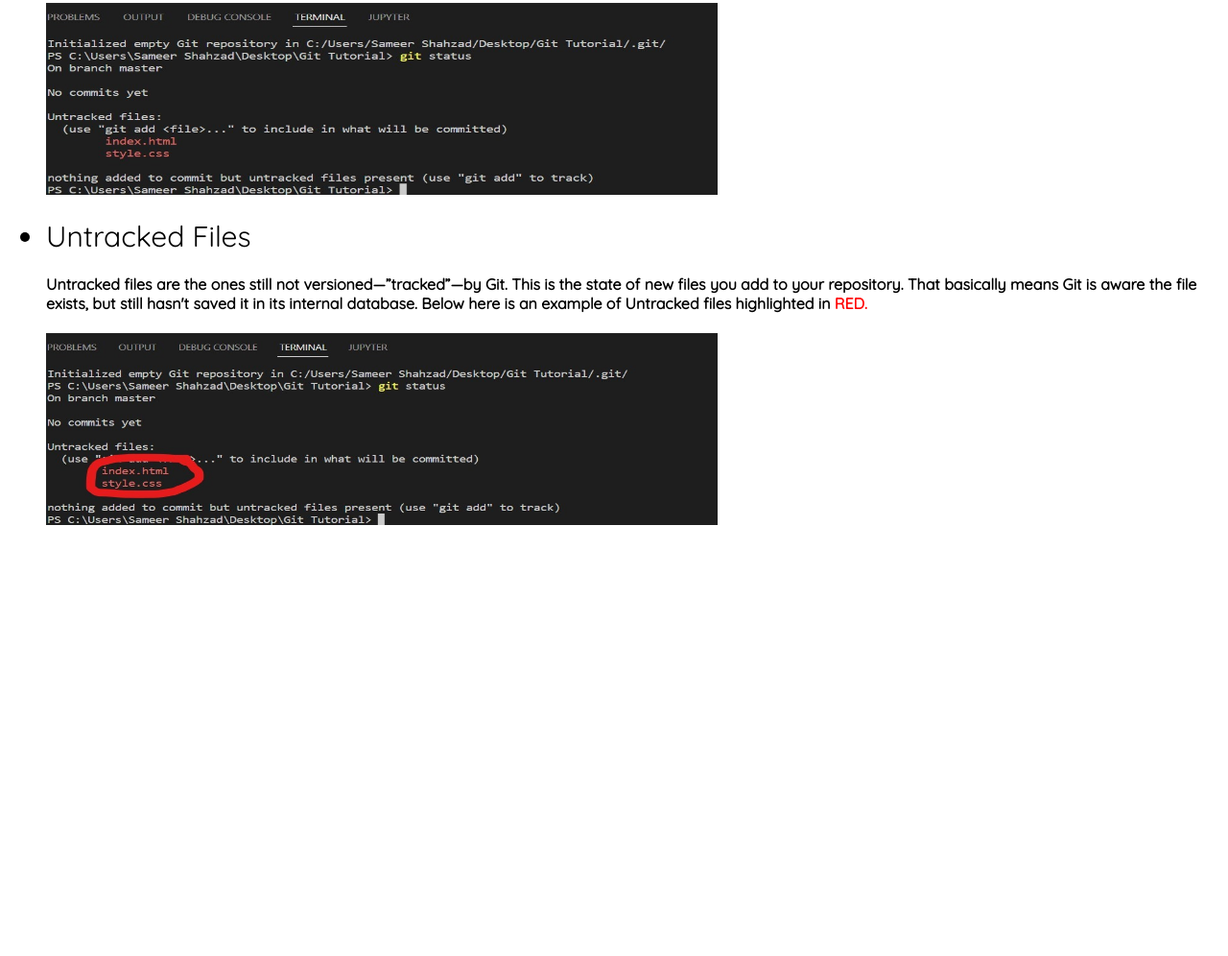
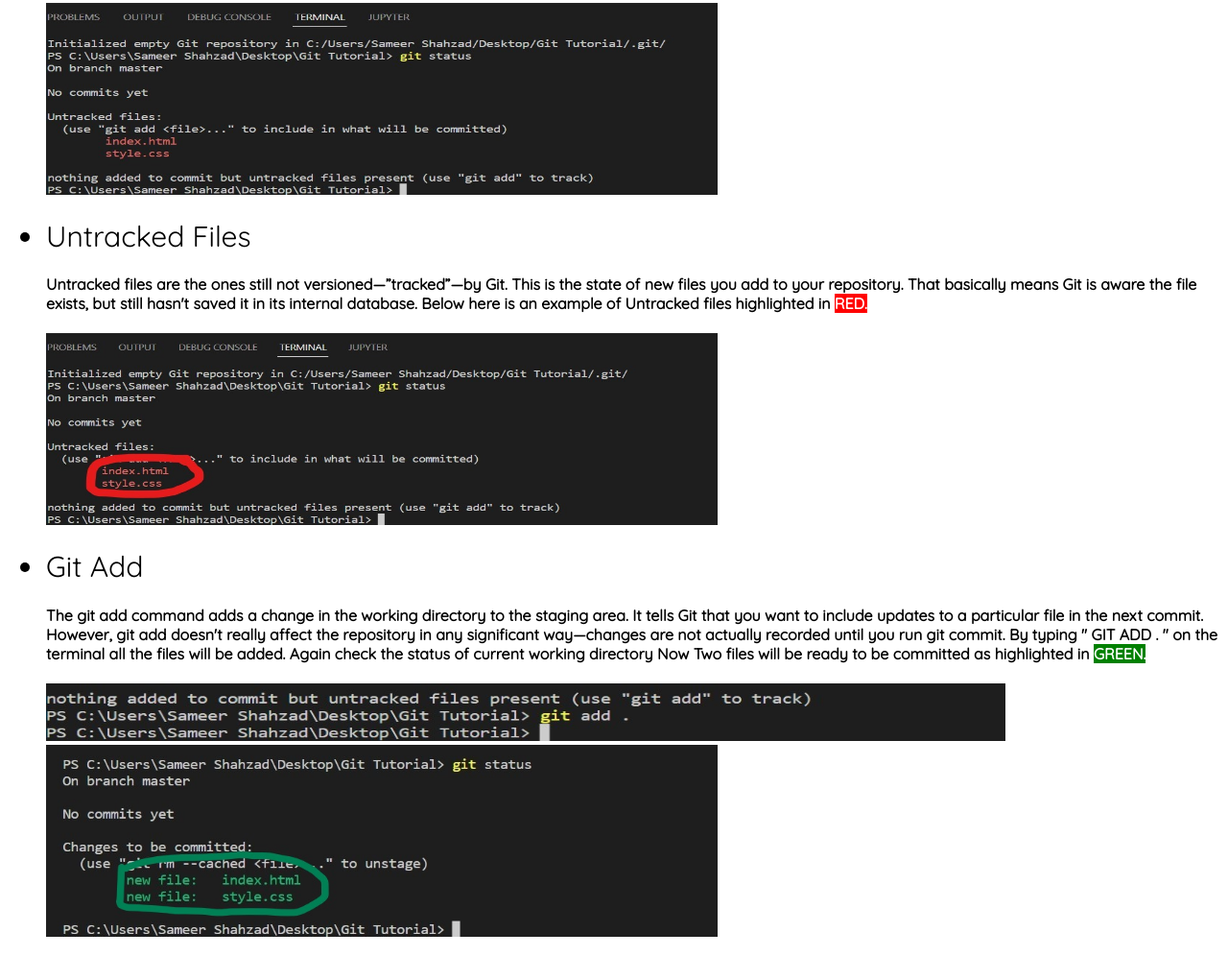
Before and after one commit to SameerShahzad134/BCSF19A030, a plain HTML site: page index.html in a window 1280 px wide. Shown: the part 585-1581 px from the top of the page at 96% size. Before the commit the page ends 1152 px from the top, so only its background shows below. Drawn offline with Linux system fonts and the light colour scheme.

Commit message:
Adding GIT add info in my git teaching page

```diff
--- a/index.html
+++ b/index.html
@@ -19,18 +19,28 @@
         <h4>Git init is a very initial step to make a .GIT folder in your working directory. By just typing GIT INIT
             command you can make a .GIT directory in your project. Below here is an example of GIT INIT command and you
             can see a ".git " folder has been initialized in current working directory.</h4>
-        <img src="/images/git_init.png" class="git-init" alt=""><br>
+        <img src="/images/git_init.png" class="image" alt=""><br>
         <li>Git Status</li>
         <h4>The git status command displays the state of the working directory and the staging area. It lets you see
             which changes have been staged, which haven't, and which files aren't being tracked by Git. Status output
             does not show you any information regarding the committed project history. Below here is an example of GIT
             STATUS command.</h4>
-        <img src="/images/git_status.png" class="git-init" alt=""><br>
+        <img src="/images/git_status.png" class="image" alt=""><br>
         <li>Untracked Files</li>
         <h4> Untracked files are the ones still not versioned—”tracked”—by Git. This is the state of new files you add
             to your repository. That basically means Git is aware the file exists, but still hasn't saved it in its
-            internal database. Below here is an example of Untracked files highlighted in <span style="color: red;">RED.</span> </h4>
-        <img src="/images/Untracked_files.png" class="git-init" alt=""><br>
+            internal database. Below here is an example of Untracked files highlighted in <span class="spn"
+                style="color: white;">RED.</span> </h4>
+        <img src="/images/Untracked_files.png" class="image" alt=""><br>
+        <li>Git Add</li>
+        <h4>The git add command adds a change in the working directory to the staging area. It tells Git that you want
+            to include updates to a particular file in the next commit. However, git add doesn't really affect the
+            repository in any significant way—changes are not actually recorded until you run git commit. By typing "
+            GIT ADD . " on the terminal all the files will be added. Again check the status of current working directory
+            Now Two files will be ready to be committed as highlighted in <span class="spn-green"
+                style="color: white;">GREEN.</span></h4>
+        <img src="/images/git_add.png" class="git-add-image" alt=""><br>
+        <img src="/images/files_added.png" class="image" alt=""><br>
     </ul>
 
 </body>
--- a/style.css
+++ b/style.css
@@ -5,7 +5,7 @@ h1{
     color:rgb(14, 15, 14);
     text-align: center;
 }
-.git-init{
+.image{
     height:200px;
     width:700px;
 }
@@ -13,3 +13,13 @@ li{
     font-size: 30px;
     padding-top: 20px;;
 }
+.spn{
+    background-color: red;
+}
+.spn-green{
+     background-color: green;
+}
+.git-add-image{
+    height:60px;
+    width:1000px
+}
```
Also changed, not shown: images/files_added.jpg (deleted), images/files_added.png (added), images/git_add.jpg (deleted), images/git_add.png (added).
